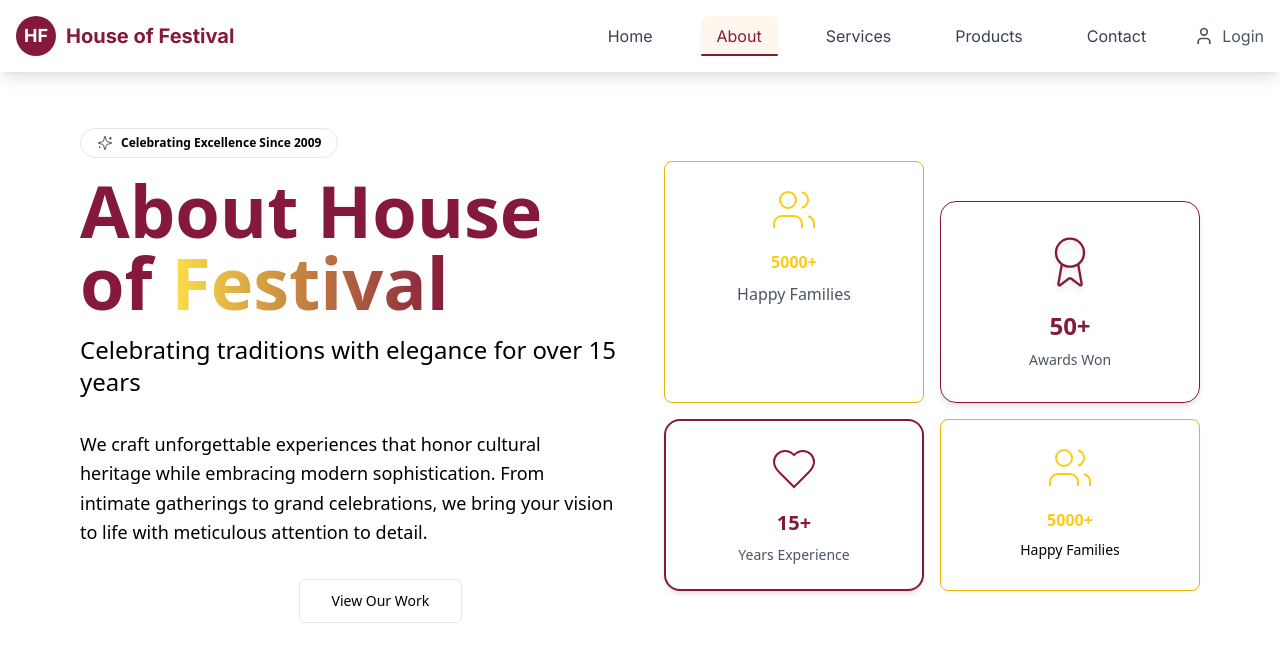
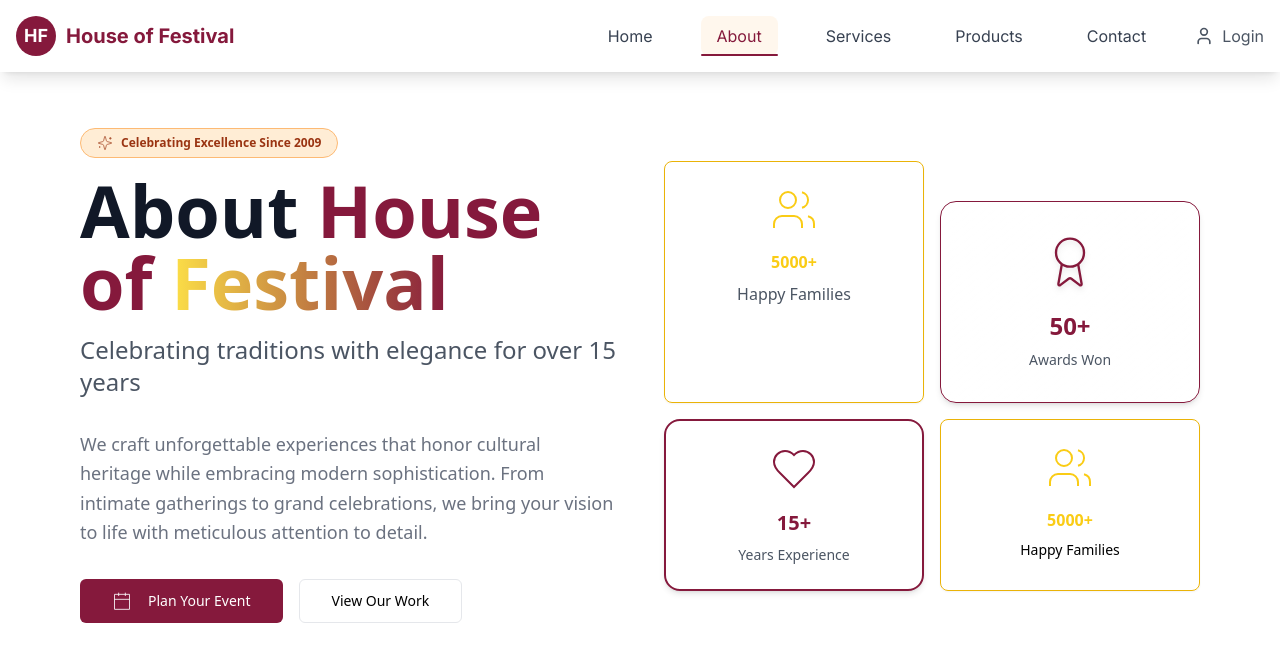
Before and after one commit to dixita7733/House_of_Festive, a React (Vite) app in the folder project/: page /about in a window 1280 px wide. Shown: the top 662 px of the page. Built offline with nearby package versions, Linux system fonts and the light colour scheme.

Commit message:
Fix all non-standard Tailwind classes in About page
cgen-d62fcf35ddc4456d8bd7ec4c62b09040

```diff
--- a/project/src/pages/About.tsx
+++ b/project/src/pages/About.tsx
@@ -42,7 +42,7 @@ const About = () => {
             {/* Left Content */}
             <div className="space-y-8">
               <div className="space-y-4">
-                <div className="inline-flex items-center rounded-full border text-xs font-semibold px-4 py-1.5 bg-accent/20 text-accent-foreground border-accent/30">
+                <div className="inline-flex items-center rounded-full border text-xs font-semibold px-4 py-1.5 bg-orange-100 text-orange-800 border-orange-300">
                   <svg xmlns="http://www.w3.org/2000/svg" className="h-4 w-4 mr-2" fill="none" viewBox="0 0 24 24" stroke="currentColor">
                     <path d="M9.937 15.5A2 2 0 0 0 8.5 14.063l-6.135-1.582a.5.5 0 0 1 0-.962L8.5 9.936A2 2 0 0 0 9.937 8.5l1.582-6.135a.5.5 0 0 1 .963 0L14.063 8.5A2 2 0 0 0 15.5 9.937l6.135 1.581a.5.5 0 0 1 0 .964L15.5 14.063a2 2 0 0 0-1.437 1.437l-1.582 6.135a.5.5 0 0 1-.963 0z" />
                     <path d="M20 3v4M22 5h-4M4 17v2M5 18H3" />
@@ -50,23 +50,23 @@ const About = () => {
                   Celebrating Excellence Since 2009
                 </div>
 
-                <h1 className="text-5xl lg:text-7xl font-bold leading-tight theme-color text-foreground">
-                  About <span className="text-primary">House of</span>{' '}
+                <h1 className="text-5xl lg:text-7xl font-bold leading-tight text-gray-900">
+                  About <span className="text-[#85193C]">House of</span>{' '}
                   <span className="text-7xl font-bold bg-gradient-to-r from-[#fde047] to-[#85193C] bg-clip-text text-transparent">Festival</span>
                 </h1>
 
-                <p className="text-xl lg:text-2xl text-foreground/70 leading-relaxed">
+                <p className="text-xl lg:text-2xl text-gray-600 leading-relaxed">
                   Celebrating traditions with elegance for over 15 years
                 </p>
               </div>
 
-              <p className="text-lg text-foreground/60 leading-relaxed max-w-2xl">
+              <p className="text-lg text-gray-500 leading-relaxed max-w-2xl">
                 We craft unforgettable experiences that honor cultural heritage while embracing modern sophistication. From
                 intimate gatherings to grand celebrations, we bring your vision to life with meticulous attention to detail.
               </p>
 
               <div className="flex flex-col sm:flex-row gap-4">
-                <button className="inline-flex items-center justify-center gap-2 text-sm font-medium h-11 rounded-md bg-primary hover:bg-primary/90 text-white px-8 py-3">
+                <button className="inline-flex items-center justify-center gap-2 text-sm font-medium h-11 rounded-md bg-[#85193C] hover:bg-[#85193C]/90 text-white px-8 py-3">
                   <svg xmlns="http://www.w3.org/2000/svg" className="mr-2 h-5 w-5" fill="none" viewBox="0 0 24 24" stroke="currentColor">
                     <path d="M8 2v4M16 2v4M3 10h18M3 4h18v18H3z" />
                     <path d="M8 14h.01M12 14h.01M16 14h.01M8 18h.01M12 18h.01M16 18h.01" />
```
